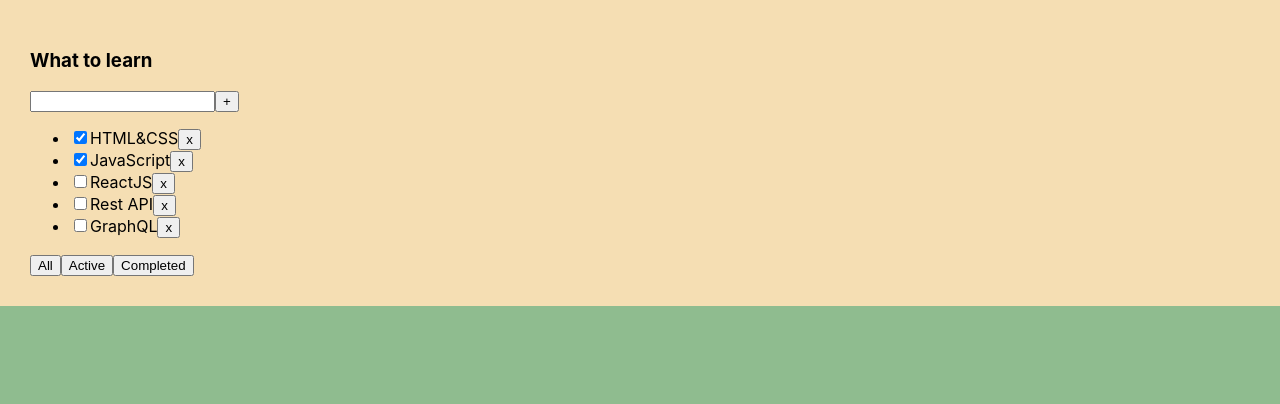
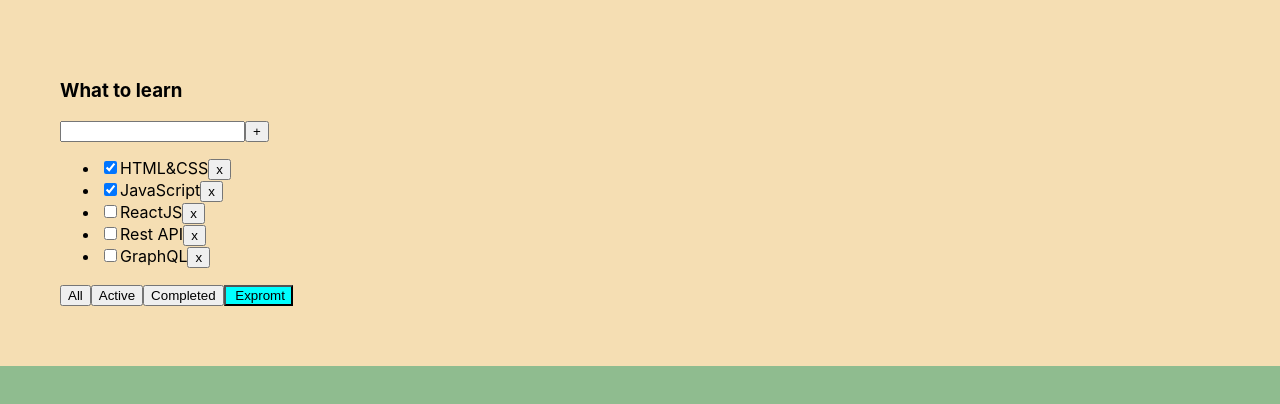
Before and after one commit to zerkalo70/todolist-ts-common, a React (Create React App) app: page / in a window 1280 px wide. Shown: the top 404 px of the page. Built offline with nearby package versions, Linux system fonts and the light colour scheme.

Commit message:
add file Todolist

```diff
--- a/src/App.tsx
+++ b/src/App.tsx
@@ -1,56 +1,14 @@
-import React, {useState} from 'react';
+import React from 'react';
 import './App.css';
-import {List} from "./Components/Todolist/List/list";
-import {v1} from 'uuid';
-import {Footer} from "./Components/Todolist/Footer/footer";
-import {Header} from "./Components/Todolist/Header/header";
+import Todolist from "./Components/Todolist/todolist";
 
 export type FilterValuesType = "all" | "active" | "completed";
 
 function App() {
 
-    let [tasks, setTasks] = useState([
-        {id: v1(), title: "HTML&CSS", isDone: true},
-        {id: v1(), title: "JavaScript", isDone: true},
-        {id: v1(), title: "ReactJS", isDone: false},
-        {id: v1(), title: "Rest API", isDone: false},
-        {id: v1(), title: "GraphQL", isDone: false}
-    ])
-
-    let [filter, setFilter] = useState<FilterValuesType>("all");
-
-    let tasksForTodolist = tasks;
-    if (filter === "active") {
-        tasksForTodolist = tasks.filter(t => t.isDone === false);
-    }
-    if (filter === "completed") {
-        tasksForTodolist = tasks.filter(t => t.isDone === true);
-    }
-
-    function removeTask(id: string) {
-        let filteredTasks = tasks.filter(t => t.id !== id);
-        setTasks(filteredTasks);
-    }
-
-    function changeFilter(value: FilterValuesType) {
-        setFilter(value);
-    }
-
-    function addTask(title: string) {
-        let task = {id: v1(), title: title, isDone: false};
-        let newTasks = [task, ...tasks];
-        setTasks(newTasks);
-    }
-
-
     return (
         <div className="App">
-            <Header title="What to learn"
-                    tasks={tasksForTodolist}
-                    addTask={addTask}/>
-            <List tasks={tasksForTodolist}
-                  removeTask={removeTask}/>
-            <Footer changeFilter={changeFilter}/>
+            <Todolist/>
         </div>
     );
 }
--- a/src/Components/Common/Button/button.module.css
+++ b/src/Components/Common/Button/button.module.css
@@ -0,0 +1,3 @@
+.button {
+    background-color: cyan;
+}
--- a/src/Components/Common/Button/button.tsx
+++ b/src/Components/Common/Button/button.tsx
@@ -1,8 +1,12 @@
 import React from "react";
+import s from "./button.module.css"
 
-const Button = () => {
+const Button = (props: any) => {
+
     return (
-        <input type="button"/>
+        <input className={s.button}
+               type="button"
+        value={props.value}/>
     )
 }
 
--- a/src/Components/Todolist/Footer/footer.tsx
+++ b/src/Components/Todolist/Footer/footer.tsx
@@ -1,9 +1,11 @@
 import React from "react";
 import {FilterValuesType} from "../../../App";
+import Button from "../../Common/Button/button";
 
 
 type PropsType = {
     changeFilter: (value: FilterValuesType) => void
+
 }
 
 
@@ -18,6 +20,8 @@ export function Footer(props: PropsType) {
             <button onClick={onAllClickHandler}>All</button>
             <button onClick={onActiveClickHandler}>Active</button>
             <button onClick={onCompletedClickHandler}>Completed</button>
+            <Button value=" Expromt"
+                    onClick={onAllClickHandler}/>
         </div>
     )
 }
--- /dev/null
+++ b/src/Components/Todolist/todolist.tsx
@@ -0,0 +1,58 @@
+import React, {useState} from 'react';
+// import './App.css';
+import {List} from "./List/list";
+import {v1} from 'uuid';
+import {Footer} from "./Footer/footer";
+import {Header} from "./Header/header";
+
+export type FilterValuesType = "all" | "active" | "completed";
+
+function Todolist() {
+
+    let [tasks, setTasks] = useState([
+        {id: v1(), title: "HTML&CSS", isDone: true},
+        {id: v1(), title: "JavaScript", isDone: true},
+        {id: v1(), title: "ReactJS", isDone: false},
+        {id: v1(), title: "Rest API", isDone: false},
+        {id: v1(), title: "GraphQL", isDone: false}
+    ])
+
+    let [filter, setFilter] = useState<FilterValuesType>("all");
+
+    let tasksForTodolist = tasks;
+    if (filter === "active") {
+        tasksForTodolist = tasks.filter(t => t.isDone === false);
+    }
+    if (filter === "completed") {
+        tasksForTodolist = tasks.filter(t => t.isDone === true);
+    }
+
+    function removeTask(id: string) {
+        let filteredTasks = tasks.filter(t => t.id !== id);
+        setTasks(filteredTasks);
+    }
+
+    function changeFilter(value: FilterValuesType) {
+        setFilter(value);
+    }
+
+    function addTask(title: string) {
+        let task = {id: v1(), title: title, isDone: false};
+        let newTasks = [task, ...tasks];
+        setTasks(newTasks);
+    }
+
+
+    return (
+        <div className="App">
+            <Header title="What to learn"
+                    tasks={tasksForTodolist}
+                    addTask={addTask}/>
+            <List tasks={tasksForTodolist}
+                  removeTask={removeTask}/>
+            <Footer changeFilter={changeFilter}/>
+        </div>
+    );
+}
+
+export default Todolist;
```
